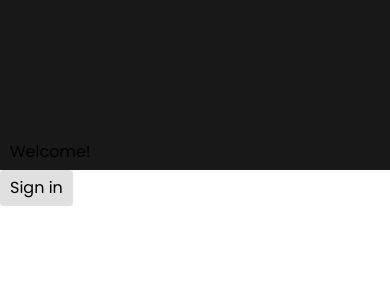
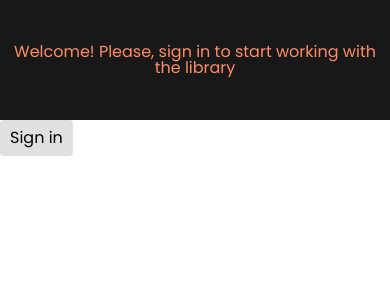
Before and after one commit to twentysixhugs/library-app, a React (Create React App) app: page / in a window 390 px wide. Shown: the top 300 px of the page. Built offline with nearby package versions, Linux system fonts and the light colour scheme; no server answers.

Commit message:
Add dynamic styling to header

```diff
--- a/src/components/App/App.tsx
+++ b/src/components/App/App.tsx
@@ -40,7 +40,7 @@ function App() {
     <div className="App">
       {!!user ? (
         <>
-          <Header>
+          <Header shouldShowInterface={true}>
             {isEditingAnyBook || <NewBookForm userId={user.uid} />}
             <UserAuth
               auth={auth}
@@ -54,7 +54,11 @@ function App() {
         </>
       ) : (
         <>
-          <Header>Welcome!</Header>
+          <Header shouldShowInterface={false}>
+            <span className="c-header__welcome">
+              Welcome! Please, sign in to start working with the library
+            </span>
+          </Header>
           <div className="wrapper wrapper--app">
             <UserAuth
               auth={auth}
--- a/src/components/Header/Header.css
+++ b/src/components/Header/Header.css
@@ -3,13 +3,25 @@
   padding: 30px 20px;
 
   display: flex;
-  justify-content: space-between;
+  justify-content: center;
 
   background: rgb(24, 24, 24);
 }
 
+.c-header--interface {
+  justify-content: space-between;
+  min-height: 150px;
+}
+
+.c-header__welcome {
+  align-self: center;
+  text-align: center;
+  color: rgb(255, 141, 100);
+  font-size: 2rem;
+}
+
 @media (min-width: 1100px) {
-  .c-header {
+  .c-header--interface {
     padding-right: 100px;
   }
 }
@@ -17,6 +29,9 @@
 @media (max-width: 700px) {
   .c-header {
     padding: 15px;
+  }
+
+  .c-header--interface {
     flex-flow: column-reverse;
   }
 }
@@ -25,4 +40,12 @@
   .c-header {
     padding: 10px;
   }
+
+  .c-header {
+    min-height: 100px;
+  }
+
+  .c-header__welcome {
+    font-size: 1rem;
+  }
 }
--- a/src/components/Header/Header.tsx
+++ b/src/components/Header/Header.tsx
@@ -3,8 +3,18 @@ import './Header.css';
 
 export default function Header({
   children,
+  shouldShowInterface,
 }: {
   children?: React.ReactNode;
+  shouldShowInterface: boolean;
 }) {
-  return <header className="c-header">{children}</header>;
+  return (
+    <header
+      className={`c-header ${
+        shouldShowInterface ? 'c-header--interface' : ''
+      }`}
+    >
+      {children}
+    </header>
+  );
 }
```
